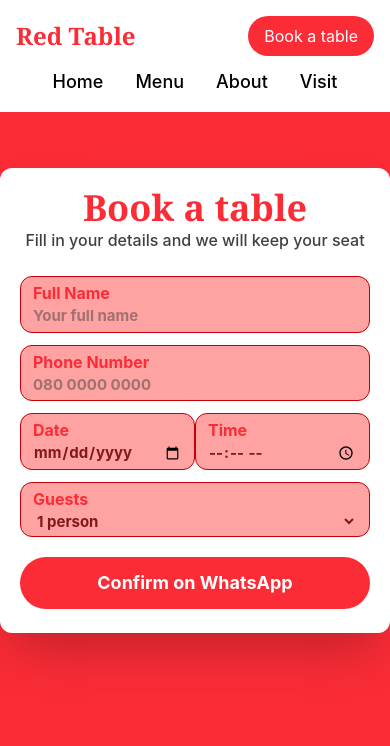
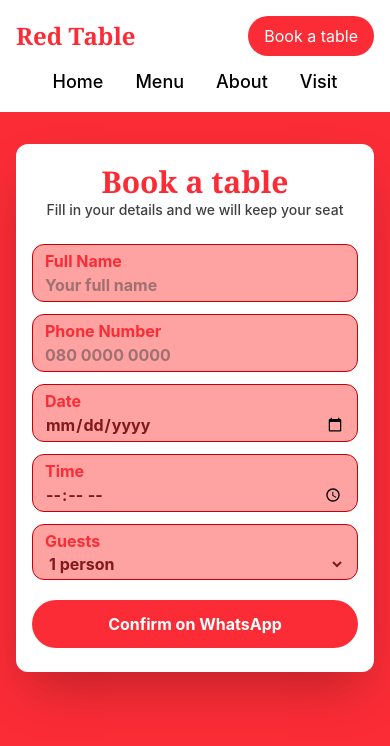
Before and after one commit to Codingwithfawzaan009/realredtable, a website: page bookatable.html in a window 390 px wide. Drawn offline with Linux system fonts and the light colour scheme.

Commit message:
Make booking page responsive

```diff
--- a/bookatable.html
+++ b/bookatable.html
@@ -6,7 +6,7 @@
     <title>Redtable Book a table</title>
     <link href="./dist/output.css" rel="stylesheet"/>
 </head>
-<body class="bg-red-500">
+<body class="bg-red-500 min-h-screen">
     <nav class="bg-white flex flex-wrap items-center justify-between gap-y-3 px-4 py-4 md:px-12">
         <h1 class="text-red-500 font-bold text-2xl md:text-3xl font-serif">Red Table</h1>
 
@@ -19,29 +19,33 @@
 
         <a href="bookatable.html" class="bg-red-500 text-white rounded-full px-4 py-2 text-base md:px-5 md:text-xl hover:bg-red-600">Book a table</a>
     </nav>
-    <section class="flex flex-col shadow-2xl bg-white mt-14 w-full max-w-md mx-auto rounded-xl px-5 pb-6">
-    <h1 class="text-red-500 font-bold text-4xl font-serif mt-5 text-center">Book a table</h1>
-    <p class="font-medium text-neutral-700 text-center">Fill in your details and we will keep your seat</p>
+
+    <main class="px-4 pb-10 sm:px-6">
+        <section class="flex flex-col shadow-2xl bg-white mt-8 sm:mt-14 w-full max-w-md md:max-w-lg mx-auto rounded-xl px-4 sm:px-6 pb-6">
+            <h2 class="text-red-500 font-bold text-3xl sm:text-4xl font-serif mt-5 text-center">Book a table</h2>
+            <p class="font-medium text-neutral-700 text-center text-sm sm:text-base">Fill in your details and we will keep your seat</p>
 
             <form action="https://wa.me/2347031270623" method="get" target="_blank" class="mt-6">
                 <input type="hidden" name="text" value="Hello Red Table, please confirm my booking.">
 
                 <label class="block bg-red-300 py-1 px-3 font-bold text-red-500 rounded-xl border border-red-700">Full Name
-        <input type="text" required placeholder="Your full name" class="block w-full outline-none bg-transparent text-neutral-700 text-[15px]">
+                    <input type="text" required placeholder="Your full name" class="block w-full outline-none bg-transparent text-neutral-700 text-base sm:text-[15px]">
                 </label>
                 <label class="block bg-red-300 py-1 px-3 font-bold text-red-500 rounded-xl border border-red-700 mt-3">Phone Number
-        <input type="tel" required placeholder="080 0000 0000" class="block w-full outline-none bg-transparent text-neutral-700 text-[15px]">
+                    <input type="tel" required placeholder="080 0000 0000" class="block w-full outline-none bg-transparent text-neutral-700 text-base sm:text-[15px]">
                 </label>
-    <div class="flex justify-between">
-        <label class="block w-50 bg-red-300 py-1 px-3 font-bold text-red-500 rounded-xl border border-red-700 mt-3">Date
-            <input type="date" required class="block w-full outline-none bg-transparent text-red-900 text-[15px]">
+
+                <div class="grid grid-cols-1 sm:grid-cols-2 sm:gap-x-3">
+                    <label class="block min-w-0 bg-red-300 py-1 px-3 font-bold text-red-500 rounded-xl border border-red-700 mt-3">Date
+                        <input type="date" required class="block w-full min-w-0 outline-none bg-transparent text-red-900 text-base sm:text-[15px]">
                     </label>
-        <label class="block w-50 bg-red-300 py-1 px-3 font-bold text-red-500 rounded-xl border border-red-700 mt-3">Time
-            <input type="time" required class="block w-full outline-none bg-transparent text-red-900 text-[15px]">
+                    <label class="block min-w-0 bg-red-300 py-1 px-3 font-bold text-red-500 rounded-xl border border-red-700 mt-3">Time
+                        <input type="time" required class="block w-full min-w-0 outline-none bg-transparent text-red-900 text-base sm:text-[15px]">
                     </label>
                 </div>
+
                 <label class="block bg-red-300 py-1 px-3 font-bold text-red-500 rounded-xl border border-red-700 mt-3">Guests
-        <select required class="block w-full outline-none bg-transparent text-red-900 text-[15px]">
+                    <select required class="block w-full outline-none bg-transparent text-red-900 text-base sm:text-[15px]">
                         <option value="1">1 person</option>
                         <option value="2">2 people</option>
                         <option value="3">3 people</option>
@@ -52,8 +56,9 @@
                     </select>
                 </label>
 
-    <button type="submit" class="block text-center w-full mt-5 bg-red-500 hover:bg-red-600 text-white font-bold rounded-full py-3 text-lg">Confirm on WhatsApp</button>
+                <button type="submit" class="block text-center w-full mt-5 bg-red-500 hover:bg-red-600 text-white font-bold rounded-full py-3 text-base sm:text-lg">Confirm on WhatsApp</button>
             </form>
         </section>
+    </main>
 </body>
 </html>
```
Also changed, not shown: dist/output.css. Lines whose indentation alone changed are shown as unchanged.
